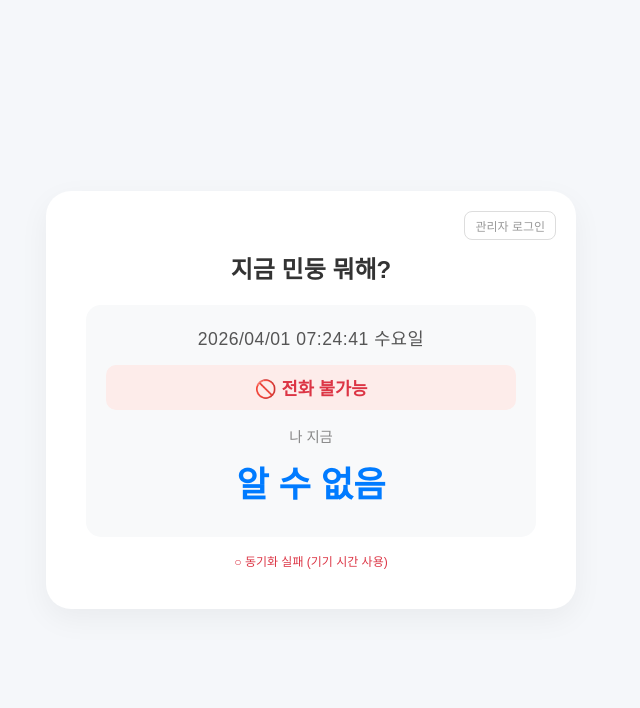
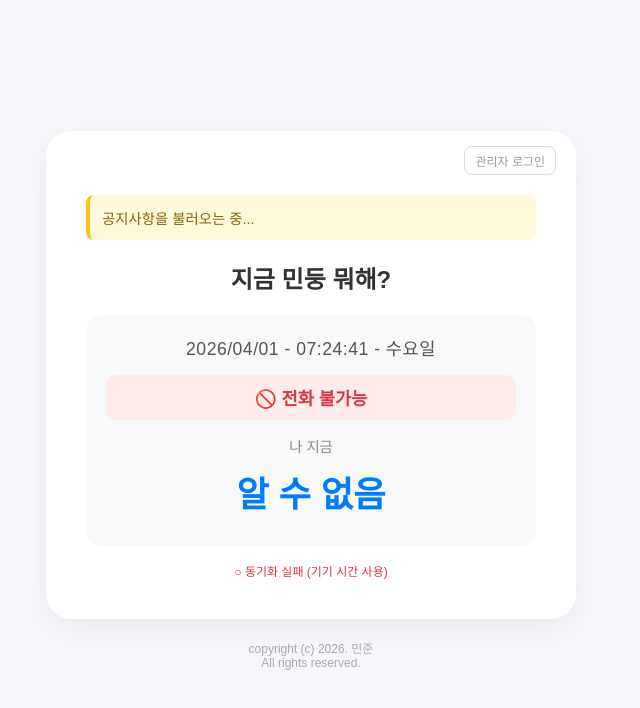
Before and after one commit to minjoon5/doing-what, a plain HTML site: page index.html in a window 1280 px wide. Shown: the whole page, without its empty margins (329-969 px from the left). Drawn offline with Linux system fonts and the light colour scheme; no server answers; a web font is replaced by a local one.

Commit message:
Add files via upload

```diff
--- a/index.html
+++ b/index.html
@@ -15,6 +15,7 @@
         body {
             font-family: 'Pretendard', sans-serif;
             display: flex;
+            flex-direction: column;
             justify-content: center;
             align-items: center;
             height: 100vh;
@@ -32,11 +33,13 @@
             width: 450px;
             max-width: 90%;
             position: relative;
+            /* 버튼과 겹치지 않도록 상단 패딩 추가 */
+            padding-top: 4rem;
         }
 
         .admin-login-btn {
             position: absolute;
-            top: 20px;
+            top: 15px;
             right: 20px;
             background: none;
             border: 1px solid #ddd;
@@ -46,6 +49,20 @@
             cursor: pointer;
             font-size: 0.75rem;
             z-index: 10;
+        }
+
+        .notice-box {
+            background: #fff9db;
+            border-left: 4px solid #fcc419;
+            padding: 12px;
+            margin-bottom: 20px;
+            border-radius: 8px;
+            font-size: 0.9rem;
+            color: #856404;
+            text-align: left;
+            word-break: break-all;
+            /* 버튼 아래에 위치하도록 보장 */
+            clear: both;
         }
 
         h2 { font-size: 1.5rem; color: #333; margin-bottom: 20px; font-weight: 600; }
@@ -98,17 +115,37 @@
             font-family: 'Pretendard';
         }
         .option-btn.active { background: #007bff; color: white; }
+
+        #noticeInput {
+            width: 100%;
+            padding: 10px;
+            margin-top: 10px;
+            border: 1px solid #ddd;
+            border-radius: 8px;
+            box-sizing: border-box;
+        }
+
         .logout-btn { margin-top: 20px; background: #f0f0f0; color: #666; border: none; padding: 8px 15px; border-radius: 8px; cursor: pointer; font-size: 0.85rem; }
+
+        .copyright {
+            margin-top: 20px;
+            font-size: 0.75rem;
+            color: #aaa;
+            text-align: center;
+        }
     </style>
 </head>
 <body>
 
     <div class="container">
         <button class="admin-login-btn" id="loginBtn" onclick="login()">관리자 로그인</button>
+
+        <div id="noticeDisplay" class="notice-box">공지사항을 불러오는 중...</div>
+
         <h2>지금 민둥 뭐해?</h2>
 
         <div class="info-box">
-            <div id="fullDateDisplay">0000/00/00 00:00:00 요일</div>
+            <div id="fullDateDisplay">0000/00/00 - 00:00:00 - 요일</div>
             <div id="callStatus" class="call-status">연결 중...</div>
             <div style="color:#888; font-size: 0.9rem; margin-top: 10px;">나 지금</div>
             <div id="currentLocation" class="location-display">불러오는 중...</div>
@@ -117,10 +154,20 @@
         <div id="syncStatus">서버 시간 확인 중...</div>
 
         <div id="adminPanel">
-            <h3 style="font-size: 1rem; color: #333; margin-bottom: 5px;">상태 설정 (관리자)</h3>
+            <h3 style="font-size: 1rem; color: #333; margin-bottom: 5px;">관리자 설정</h3>
+            <div style="text-align: left; margin-top: 15px;">
+                <label style="font-size: 0.85rem; font-weight: 600;">공지사항 수정:</label>
+                <input type="text" id="noticeInput" placeholder="공지 내용을 입력하세요">
+                <button class="option-btn" style="width: 100%; margin-top: 5px; padding: 8px;" onclick="updateNotice()">공지 적용</button>
+            </div>
             <div class="option-grid" id="optionGrid"></div>
             <button class="logout-btn" onclick="logout()">관리자 모드 종료</button>
         </div>
+    </div>
+
+    <div class="copyright">
+        copyright (c) 2026. 민준<br>
+        All rights reserved.
     </div>
 
     <script type="module">
@@ -140,6 +187,7 @@
         const app = initializeApp(firebaseConfig);
         const db = getDatabase(app);
         const locRef = ref(db, 'minjoon/location');
+        const noticeRef = ref(db, 'minjoon/notice');
 
         let timeOffset = 0;
         let currentLocation = '알 수 없음';
@@ -160,7 +208,18 @@
             updateDisplay();
         });
 
-        // 다중 API를 이용한 시간 동기화 로직
+        onValue(noticeRef, (snapshot) => {
+            const noticeText = snapshot.val() || '등록된 공지사항이 없습니다.';
+            document.getElementById('noticeDisplay').innerText = `📢 ${noticeText}`;
+            document.getElementById('noticeInput').value = snapshot.val() || '';
+        });
+
+        window.updateNotice = function() {
+            const newNotice = document.getElementById('noticeInput').value;
+            set(noticeRef, newNotice);
+            alert("공지사항이 업데이트되었습니다.");
+        };
+
         async function syncServerTime() {
             const syncLabel = document.getElementById('syncStatus');
             const apis = [
@@ -176,7 +235,7 @@
                     timeOffset = serverTime - Date.now();
                     syncLabel.innerText = "● 서버 시간 동기화 완료";
                     syncLabel.style.color = "#28a745";
-                    return; // 성공 시 종료
+                    return;
                 } catch (e) { continue; }
             }
             syncLabel.innerText = "○ 동기화 실패 (기기 시간 사용)";
@@ -193,11 +252,10 @@
             const dateStr = `${now.getFullYear()}/${String(now.getMonth()+1).padStart(2,'0')}/${String(now.getDate()).padStart(2,'0')}`;
             const timeStr = `${String(h).padStart(2,'0')}:${String(m).padStart(2,'0')}:${String(now.getSeconds()).padStart(2,'0')}`;
             const dayName = ['일요일','월요일','화요일','수요일','목요일','금요일','토요일'][day];
-            document.getElementById('fullDateDisplay').innerText = `${dateStr} ${timeStr} ${dayName}`;
+            document.getElementById('fullDateDisplay').innerText = `${dateStr} - ${timeStr} - ${dayName}`;
 
             const currentTotalMinutes = (h * 60) + m;
             let canCall = true;
-            // 주중 06:50(410분) 이후, 주말 07:10(430분) 이후 전화 불가능 설정
             if (!isWeekend && currentTotalMinutes >= 410) canCall = false;
             else if (isWeekend && currentTotalMinutes >= 430) canCall = false;
 
@@ -230,7 +288,7 @@
 
         syncServerTime();
         setInterval(updateDisplay, 1000);
-        setInterval(syncServerTime, 300000); // 5분마다 재동기화
+        setInterval(syncServerTime, 300000);
     </script>
 </body>
 </html>
```
